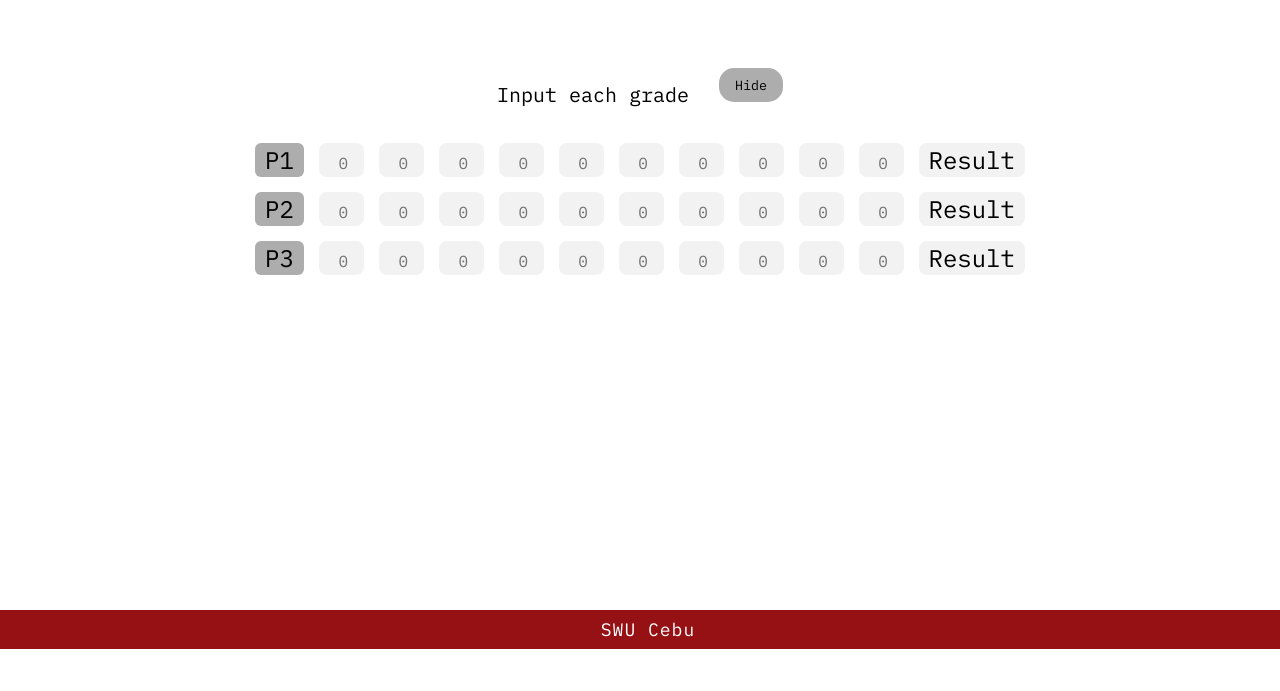
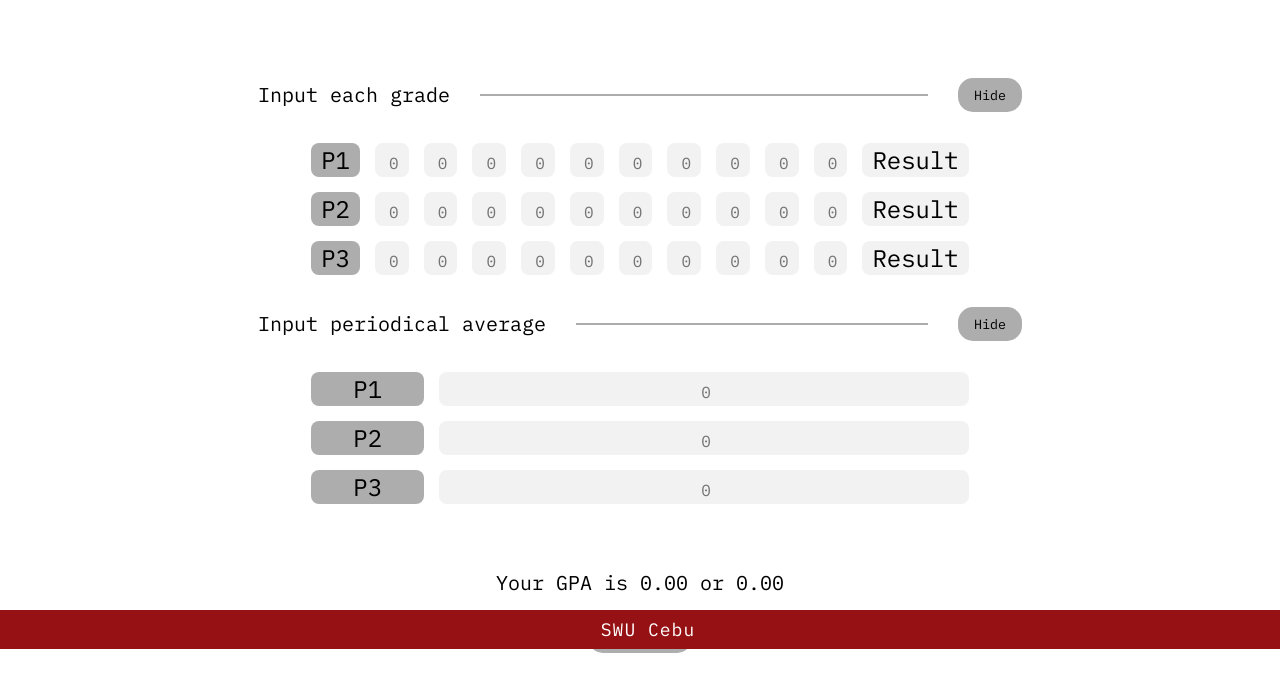
Before and after one commit to Cid-Kagenou000/GPA-Calculator, a plain HTML site: page Main.html in a window 1280 px wide. Shown: the part 151-842 px from the top of the page. Before the commit the page ends 800 px from the top, so only its background shows below. Drawn offline with Linux system fonts and the light colour scheme.

Commit message:
10625609

```diff
--- a/Main.html
+++ b/Main.html
@@ -22,11 +22,14 @@
     </div>
 
     <div id = "Hero">
+
         <div id = Separator>
             <p>Input each grade</p>
+            <hr>
             <button>Hide</button>
         </div>
 
+        <div>
             <table id = "Table">
                 <tbody>
                     <tr>
@@ -73,6 +76,37 @@
                     </tr>
                 </tbody>
             </table>
+        </div>
+
+        <div id = Separator2>
+            <p>Input periodical average</p>
+            <hr>
+            <button>Hide</button>
+        </div>
+
+        <div>
+            <table id = "Table">
+                <tbody>
+                    <tr>
+                        <td id = "P1">P1</td>
+                        <td id = "OutP3" class = "Result"><input placeholder="0"></td>
+                    </tr>
+                    <tr>
+                        <td id = "P2">P2</td>
+                        <td id = "OutP2" class = "Result"><input placeholder="0"></td>
+                    </tr>
+                    <tr>
+                        <td id = "P3">P3</td>
+                        <td id = "OutP3" class = "Result"><input placeholder="0"></td>
+                    </tr>
+                </tbody>
+            </table>
+        </div>
+
+        <div id = "OutputBottom">
+            <p>Your GPA is <span class = "FinalOutput">0.00</span> or <span class = "FinalOutput">0.00</span></p>
+            <button>Calculate</button>
+        </div>
 
     </div>
 </body>
--- a/UI.css
+++ b/UI.css
@@ -1,3 +1,7 @@
+body {
+    padding-bottom: 60px;
+}
+
 #Title {
     text-align: center;
     font-family: "IBM Plex Mono";
@@ -6,13 +10,14 @@
 #Hero {
     font-family: "IBM Plex Mono", monospace;
     text-align: center;
-    margin-inline: 50px;
+    margin-inline: 250px;
     font-size: 24px;
 
 }
 
 #Hero p {
     font-size: 20px;
+    white-space: nowrap;
 }
 
 #Hero button {
@@ -22,19 +27,25 @@
     padding: 8px 16px;
     font-family: inherit;
     cursor: pointer;
-    margin-bottom: 20px;
 }
 
 #Hero button:hover {
     background-color: #999;
 }
 
-#Separator{
+#Separator,#Separator2{
     display: flex;
     align-items: center;      /* vertically centers them */
     justify-content: center;  /* centers both items horizontally */
     gap: 30px;
-    line-gap-override: auto;
+}
+
+hr {
+  border: none;
+  height: 2px;
+  background-color: #ADADAD;
+  width: 80%;
+  margin: 20px auto;
 }
 
 #Table {
@@ -52,7 +63,7 @@
 #P1,#P2,#P3 {
     background-color: #ADADAD;
     font-weight: 300;
-    border-radius: 6px;
+    border-radius: 8px;
     padding-left: 10px;
     padding-right: 10px;
 }
@@ -87,6 +98,10 @@
     padding-right: 10px;
 }
 
+#OutputBottom{
+    margin-top: 50px;
+}
+
 #Footer {
     position: fixed;
     bottom: 0;
```
Also changed, not shown: Medium.js (added). Lines whose indentation alone changed are shown as unchanged.
